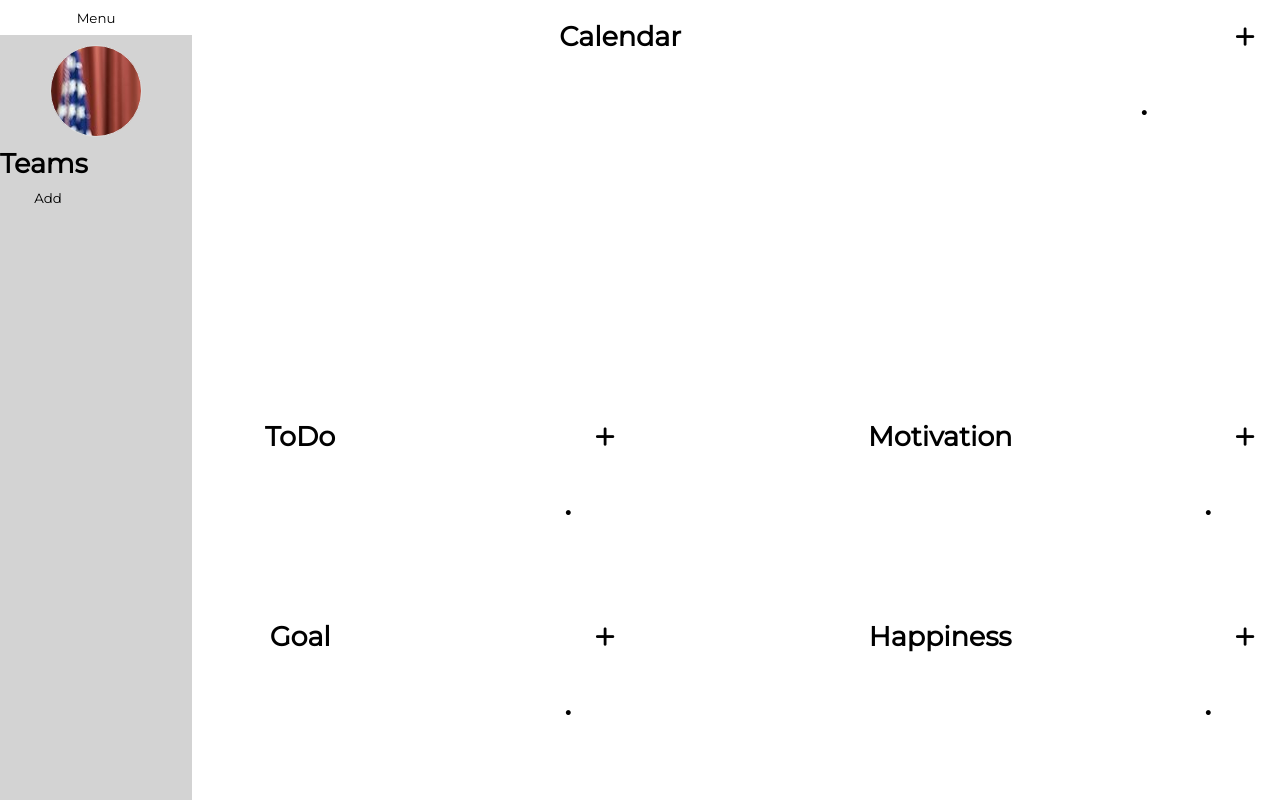
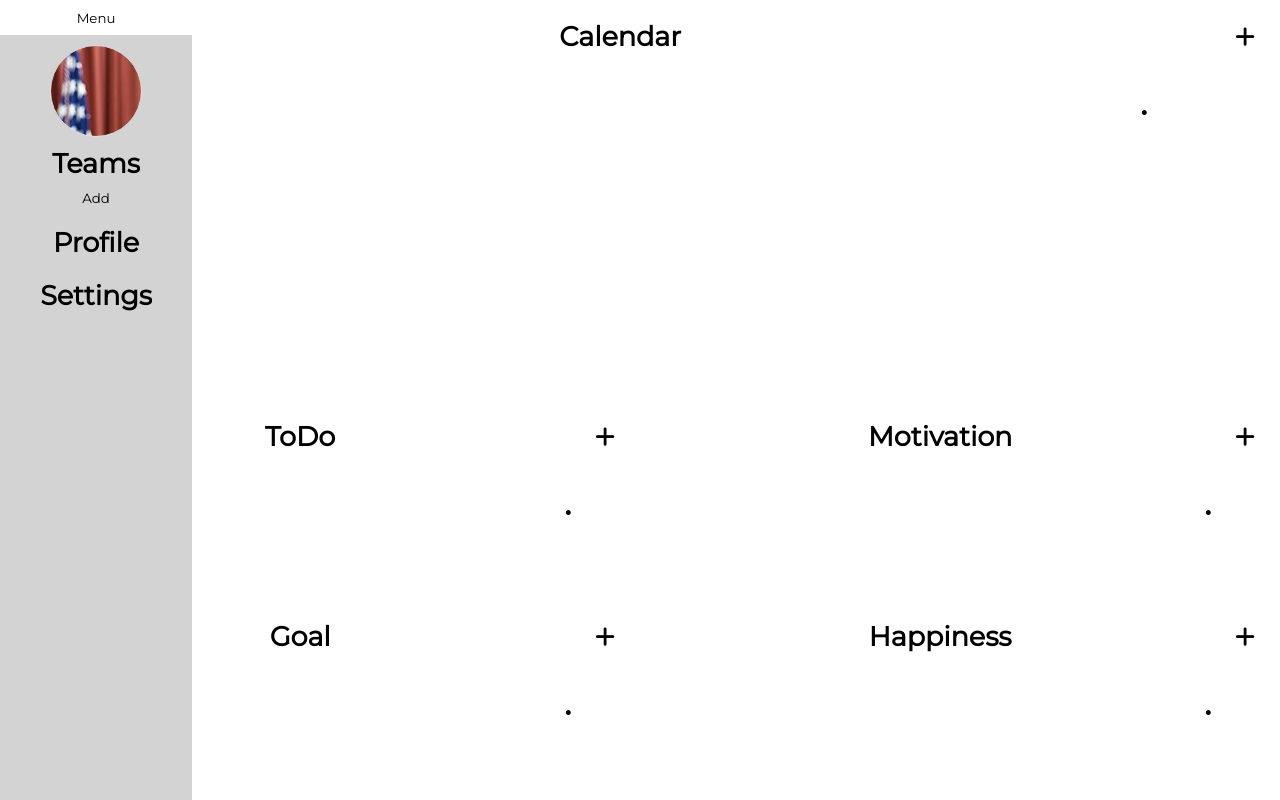
Before and after one commit to hxl1116/Flothe, a React (Create React App) app: page / in a window 1280 px wide. Both pictures are taken after a click on the button "Menu". Built offline with nearby package versions, Linux system fonts and the light colour scheme.

Commit message:
Team section displays team information.

```diff
--- a/public/css/style.css
+++ b/public/css/style.css
@@ -98,6 +98,28 @@ body {
   padding: 10px 15px;
 }
 
+#team-section {
+  display: flex;
+  flex-flow: column nowrap;
+  align-items: center;
+}
+#team-section h3 {
+  text-align: center;
+}
+
+#team-input-group {
+  display: flex;
+  flex-flow: column nowrap;
+  align-items: center;
+}
+#team-input-group p {
+  padding: 10px 15px;
+}
+#team-input-group input {
+  margin: 5px 0;
+  padding: 10px 15px;
+}
+
 #profile-img {
   background-image: url("../img/barack_obama.jpg");
   top: 20px;
--- a/resources/sass/partials/_sidebar.sass
+++ b/resources/sass/partials/_sidebar.sass
@@ -23,6 +23,26 @@ $profile-img-dir: '../img/barack_obama.jpg'
     text-align: center
     padding: 10px 15px
 
+#team-section
+  display: flex
+  flex-flow: column nowrap
+  align-items: center
+
+  h3
+    text-align: center
+
+#team-input-group
+  display: flex
+  flex-flow: column nowrap
+  align-items: center
+
+  p
+    padding: 10px 15px
+
+  input
+    margin: 5px 0
+    padding: 10px 15px
+
 #profile-img
   background-image: url($profile-img-dir)
   top: 20px
--- a/src/components/Sidebar.js
+++ b/src/components/Sidebar.js
@@ -1,6 +1,7 @@
 import React, {Component} from 'react'
+import MenuItem from "./MenuItem";
 
-const sideMenuItems = ['Teams', 'Profile', 'Settings'];
+const sideMenuItems = ['Profile', 'Settings'];
 
 class Sidebar extends Component {
     constructor(props) {
@@ -44,7 +45,7 @@ class Sidebar extends Component {
         const inputGroup = (
             <div id="team-input-group" className={`input-group ${this.state.showTeamGroup ? 'show' : 'hide'}`}>
                 <input type="text" id="team-name-input" placeholder="Team Name" required={true}/>
-                <br/>Invite Members<br/>
+                <p>Invite Members</p>
                 <input type="email" id="team-email-input-1" placeholder="Member 1"/>
                 <input type="email" id="team-email-input-1" placeholder="Member 1"/>
                 <input type="email" id="team-email-input-1" placeholder="Member 1"/>
@@ -66,11 +67,16 @@ class Sidebar extends Component {
                     <div id="team-section">
                         <h2>Teams</h2>
                         <button onClick={this.toggleTeamGroup}>Add</button>
+                        <ol>
+                            {Object.values(this.state.teams).map((val, idx) => (
+                                <MenuItem key={`team-${idx}`} idx={idx} name={val.name} members={val.members}/>
+                            ))}
+                        </ol>
                         {inputGroup}
                     </div>
-                    {/*{Object.values(sideMenuItems).map(val => (*/}
-                    {/*    <li key={`${val}-side-menu-item`}>{val}</li>*/}
-                    {/*))}*/}
+                    {Object.values(sideMenuItems).map(val => (
+                        <li key={`${val}-side-menu-item`}><h2>{val}</h2></li>
+                    ))}
                 </ul>
             </div>
 
```
Also changed, not shown: 1 other file (tests, documents, lock files or other folders).
